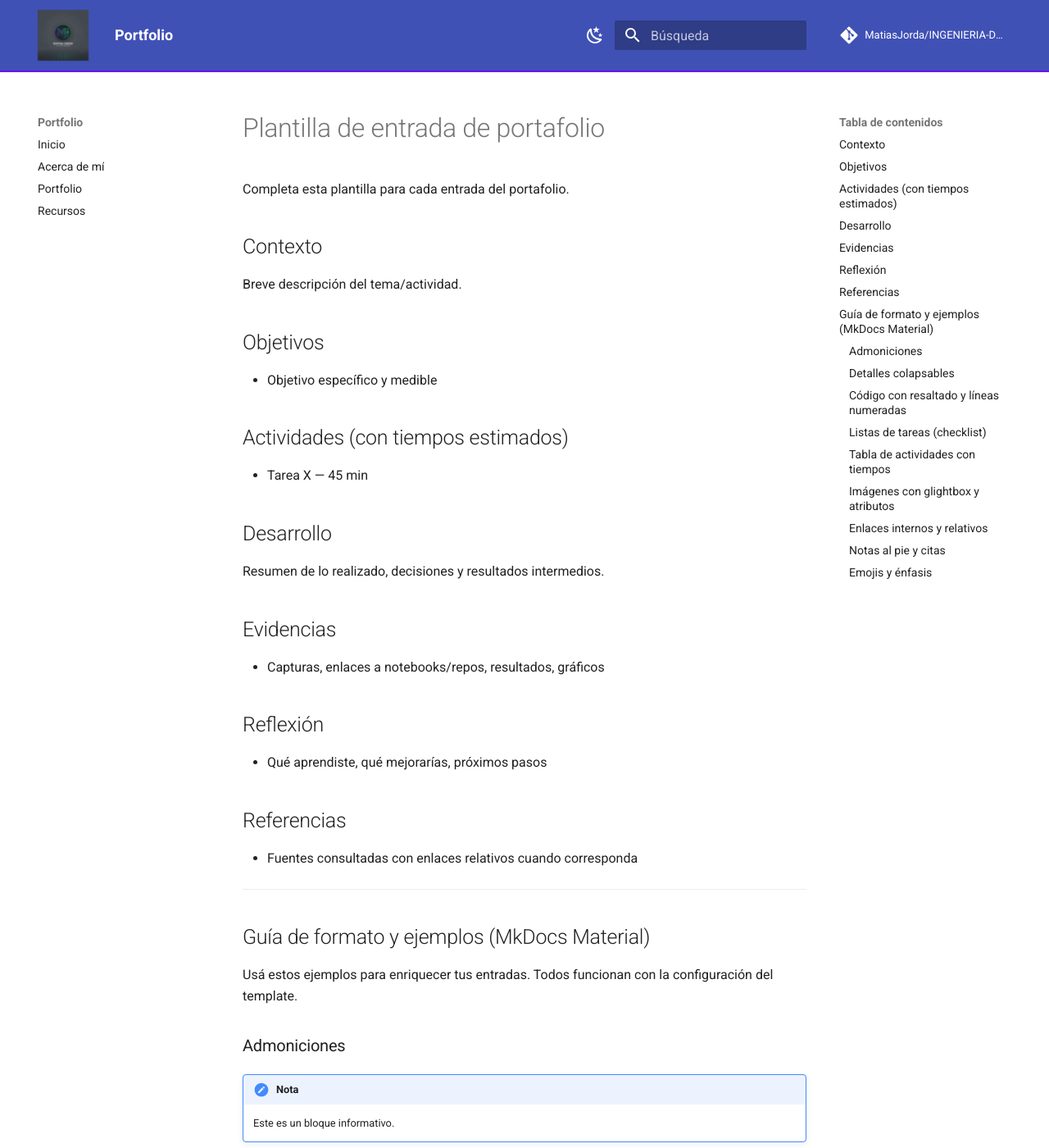
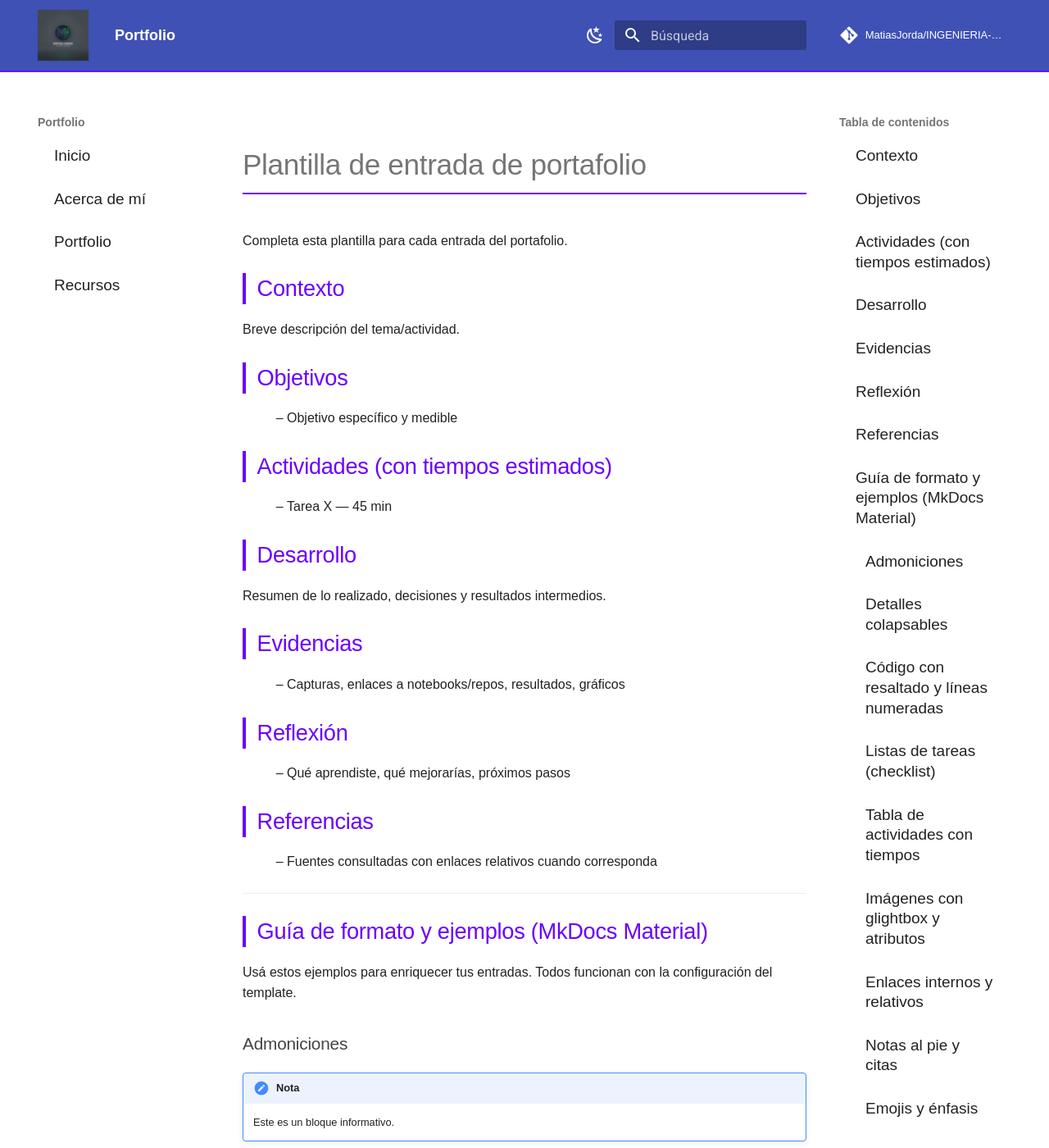
Before and after one commit to MatiasJorda/INGENIERIA-DATOS, an MkDocs documentation site: the page built from docs/portfolio/plantilla.md, in a window 1280 px wide and 1400 px high. Shown: the whole window at 82% size. Built offline with MkDocs 1.6.1 and Material for MkDocs 9.7.7, drawn with Linux system fonts in a browser that asks for light colours; emoji names are drawn with the system emoji font; comment, search, counter and statistics services are not loaded.

Commit message:
Actualización de fuente y ajustes en el diseño del portafolio

```diff
--- a/docs/assets/custom.css
+++ b/docs/assets/custom.css
@@ -39,3 +39,65 @@
 .md-button--primary:hover {
   filter: brightness(0.9);
 }
+
+/* --- Títulos más modernos y estilizados --- */
+.md-typeset h1 {
+  font-size: 2.2em;
+  border-bottom: 2px solid var(--mj-violet);
+  padding-bottom: 0.3em;
+  margin-top: 1.2em;
+}
+
+.md-typeset h2 {
+  font-size: 1.7em;
+  color: var(--mj-violet);
+  margin-top: 1em;
+  border-left: 4px solid var(--mj-violet);
+  padding-left: 0.5em;
+}
+
+.md-typeset h3 {
+  font-size: 1.3em;
+  color: #444;
+  font-weight: 500;
+}
+
+/* --- Navegación lateral más clara y con hover personalizado --- */
+.md-nav__link {
+  font-size: 0.95rem;
+  padding: 0.4rem 1rem;
+  transition: background 0.3s ease;
+}
+
+.md-nav__link--active,
+.md-nav__link:hover {
+  background-color: rgba(106, 0, 255, 0.1);
+  border-left: 4px solid var(--mj-violet);
+}
+
+/* --- Fuente moderna y optimizada para lectura --- */
+body {
+  font-family: 'Inter', sans-serif;
+  -webkit-font-smoothing: antialiased;
+  text-rendering: optimizeLegibility;
+}
+
+/* --- Listas con viñetas personalizadas --- */
+.md-typeset ul {
+  list-style-type: '– ';
+  padding-left: 1.5em;
+}
+
+/* Importar la fuente desde Google Fonts */
+@import url('https://fonts.googleapis.com/css2?family=Poppins:wght@400;500;600&display=swap');
+/* Aplicar la fuente al cuerpo del documento */
+body {
+  font-family: 'Poppins', sans-serif;
+  -webkit-font-smoothing: antialiased;
+  text-rendering: optimizeLegibility;
+}
+
+/* Aplicar la fuente a títulos y navegación */
+h1, h2, h3, .md-nav__link {
+  font-family: 'Poppins', sans-serif;
+}
```
Also changed, not shown: mkdocs.yml (line endings or trailing spaces).
